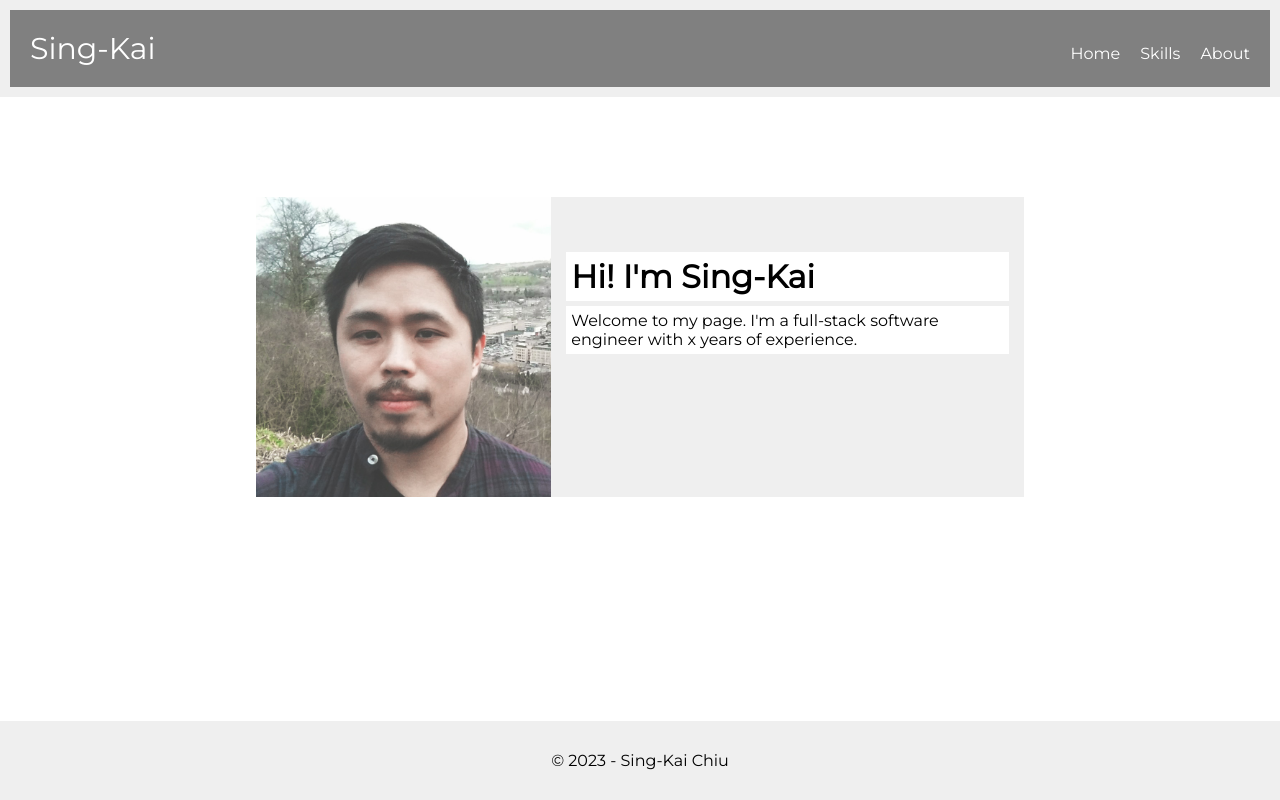
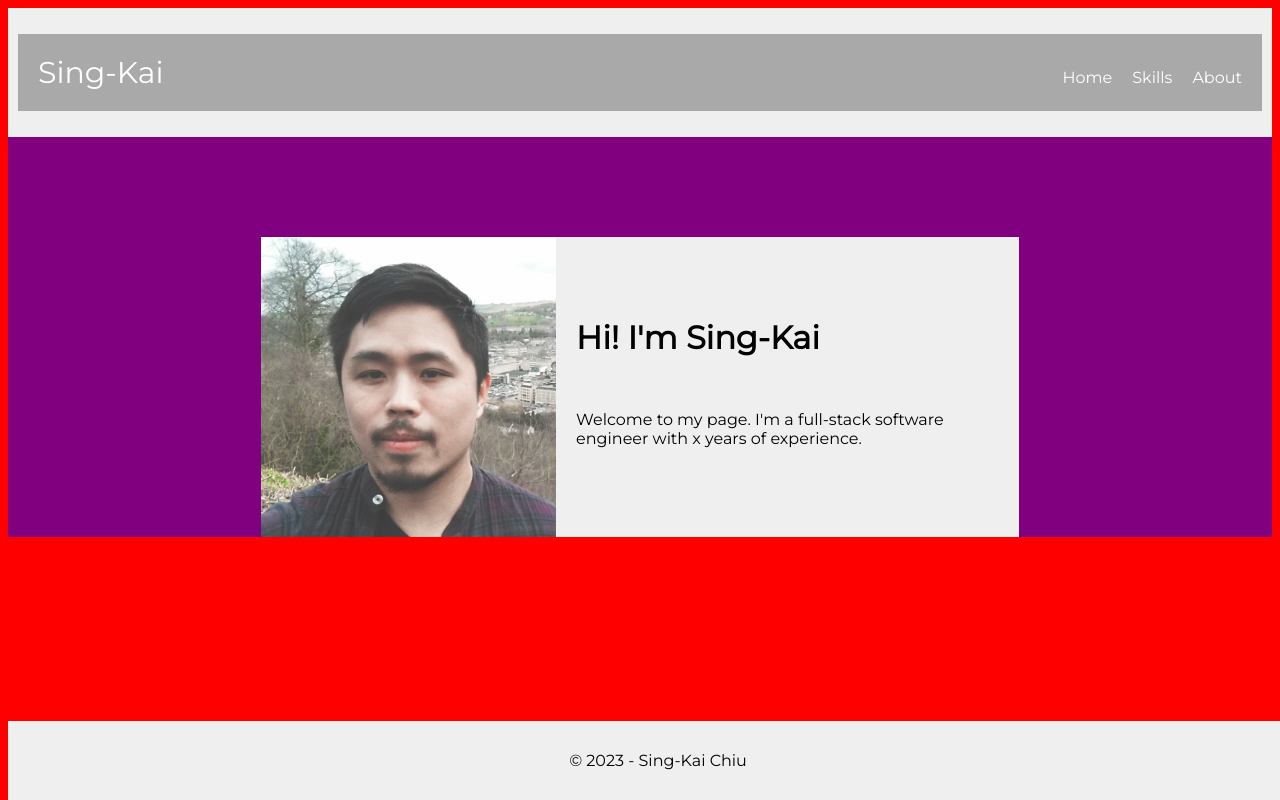
Before and after one commit to Sing-Kai/profile-page, a Next.js app in the folder profile-page-app/: page / in a window 1280 px wide. Built offline with nearby package versions, Linux system fonts and the light colour scheme.

Commit message:
testing background css bug

```diff
--- a/profile-page-app/pages/_app.tsx
+++ b/profile-page-app/pages/_app.tsx
@@ -4,6 +4,8 @@ import NavBar from "../src/components/Navbar"
 import Footer from "../src/components/Footer"
 import {ThemeProvider} from 'styled-components'
 import {COLORS} from '../src/colours/colours'
+import styled from 'styled-components';
+
 const theme = {
   colors: COLORS
 }
@@ -11,11 +13,15 @@ const theme = {
 export default function App({ Component, pageProps }: AppProps) {
   return (
     <ThemeProvider theme={theme}>
-      <div>
+      <BodyContainer>
         <NavBar/>
         <Component {...pageProps} />
         <Footer/>
-      </div>
+      </BodyContainer>
     </ThemeProvider>
   )
 }
+
+const BodyContainer = styled.div`
+  background: purple;
+`
--- a/profile-page-app/pages/index.tsx
+++ b/profile-page-app/pages/index.tsx
@@ -50,7 +50,7 @@ const PageItems = styled.div`
 `;
 
 const PageItem = styled.div`
-  background:white;
+  background :${props => props.theme.colors.neutral};
   margin: 5px;
   padding: 5px;
 `;
--- a/profile-page-app/src/components/navbar.tsx
+++ b/profile-page-app/src/components/navbar.tsx
@@ -37,7 +37,7 @@ const NavBarContainer = styled.div`
 `;
 
 const NavBarItems = styled.ul`
-  background: grey;
+  background: ${props => props.theme.colors.carbon};;
   color: white;
   padding: 10px;
   list-style-type: none;
--- a/profile-page-app/styles/globals.css
+++ b/profile-page-app/styles/globals.css
@@ -1,5 +1,5 @@
 @import url('https://fonts.googleapis.com/css?family=Montserrat');
-
+import
 * {
   margin: 0;
   padding: 0;
@@ -8,7 +8,7 @@
 
 body {
   max-width: 100vw;
-  background:white;
+  background:red;
   font-family: 'Montserrat';
 }
 
```
